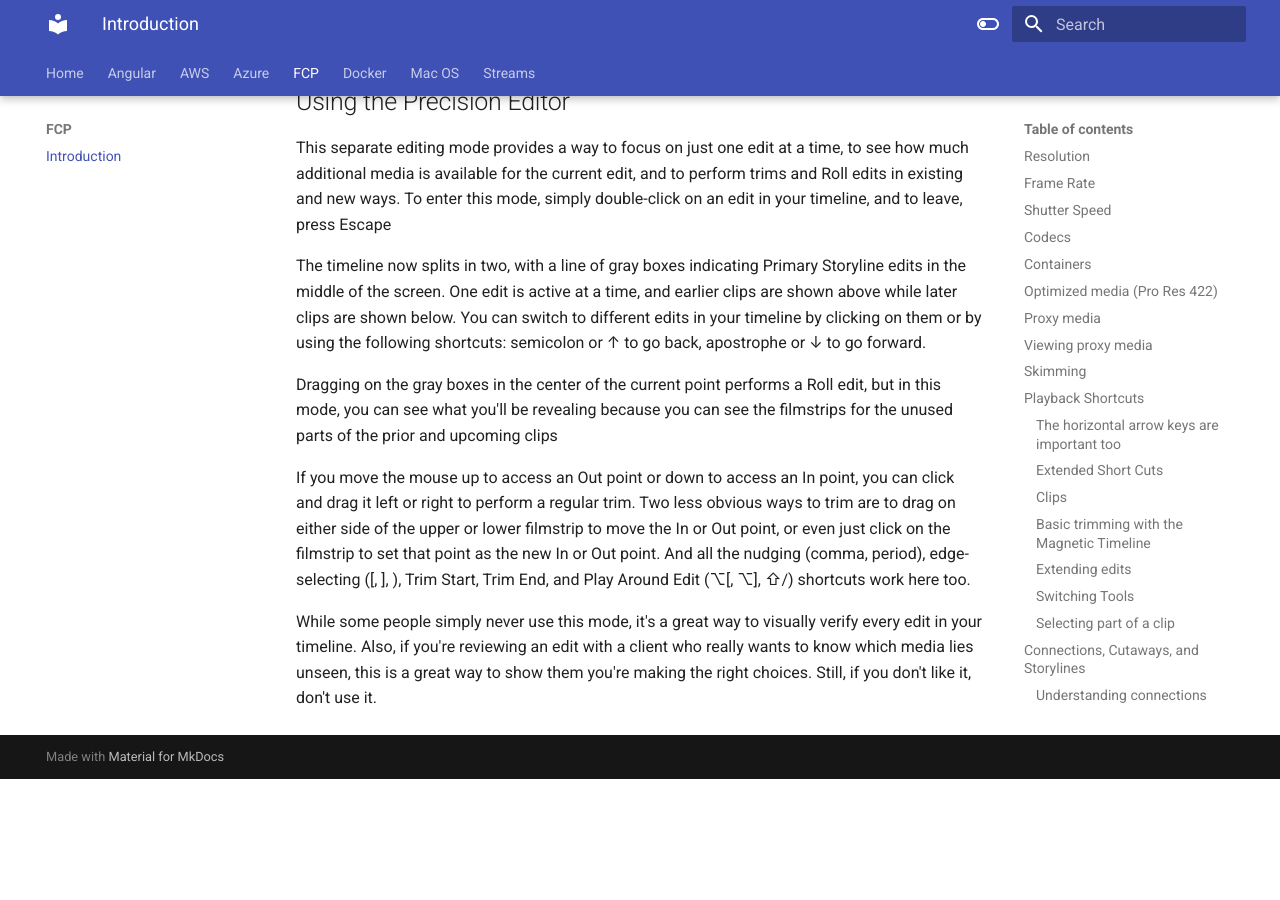
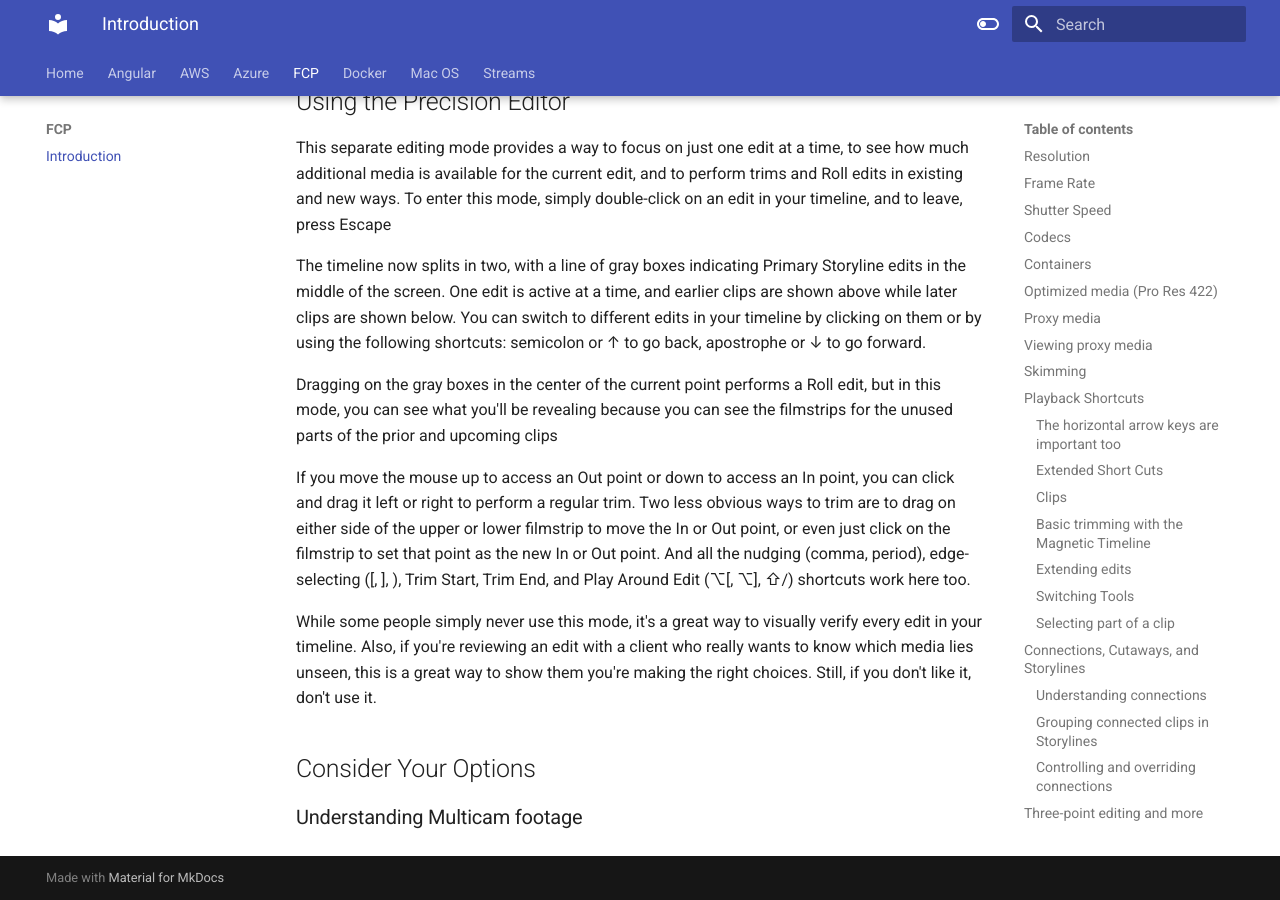
Before and after one commit to muathali/notes, an MkDocs documentation site: the page built from docs/fcp/intro.md, in a window 1280 px wide and 900 px high, scrolled down 20635 px. Built offline with MkDocs 1.6.1 and Material for MkDocs 9.7.7, drawn with Linux system fonts in a browser that asks for light colours; before the commit the page ends 21414 px from its top, so only the background shows below that.

Commit message:
Update intro.md

```diff
--- a/docs/fcp/intro.md
+++ b/docs/fcp/intro.md
@@ -489,3 +489,7 @@
 If you move the mouse up to access an Out point or down to access an In point, you can click and drag it left or right to perform a regular trim. Two less obvious ways to trim are to drag on either side of the upper or lower filmstrip to move the In or Out point, or even just click on the filmstrip to set that point as the new In or Out point. And all the nudging (comma, period), edge-selecting ([, ], \), Trim Start, Trim End, and Play Around Edit (⌥[, ⌥], ⇧/) shortcuts work here too.
 
 While some people simply never use this mode, it's a great way to visually verify every edit in your timeline. Also, if you're reviewing an edit with a client who really wants to know which media lies unseen, this is a great way to show them you're making the right choices. Still, if you don't like it, don't use it.
+
+## Consider Your Options
+
+### Understanding Multicam footage
```
